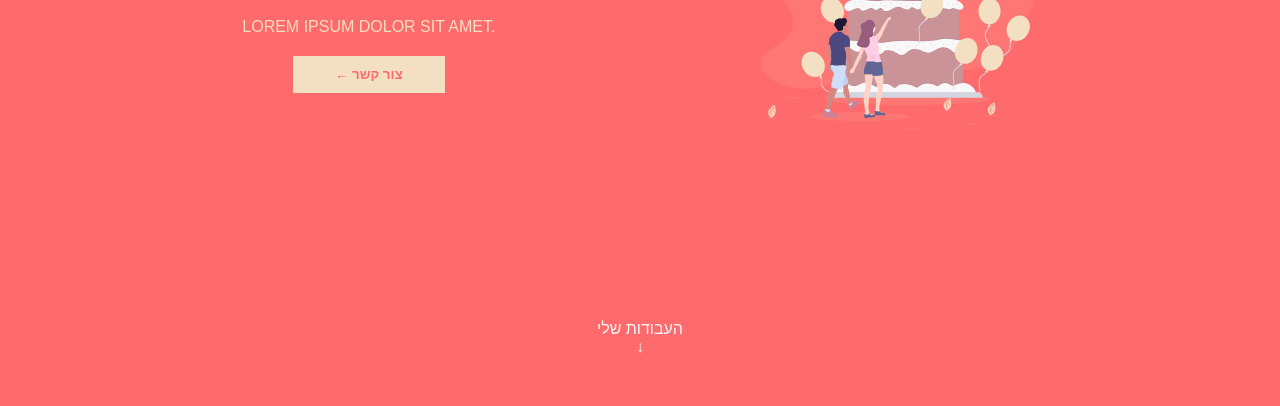
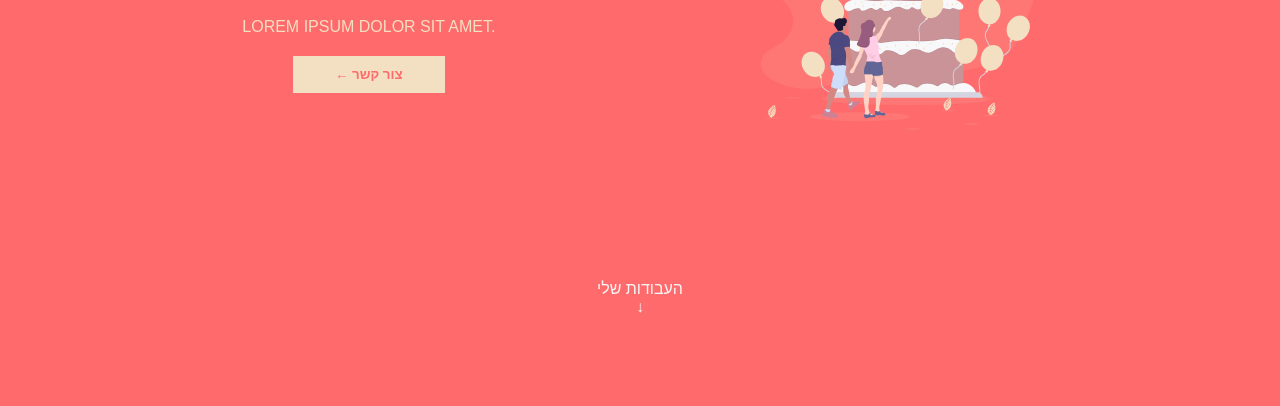
Before and after one commit to AnonimiRML/Sweets_cakes, a website: page index.html in a window 1280 px wide. Shown: the part 394-800 px from the top of the page. Drawn offline with nearby package versions, Linux system fonts and the light colour scheme.

Commit message:
minor change

```diff
--- a/asset/style/style.scss
+++ b/asset/style/style.scss
@@ -70,7 +70,7 @@ body {
 
   .bottom-arrow {
     position: absolute;
-    bottom: 50px;
+    bottom: 90px;
     left: 50%;
     transform: translateX(-50%);
     ul {
```
Also changed, not shown: asset/style/style.css.
